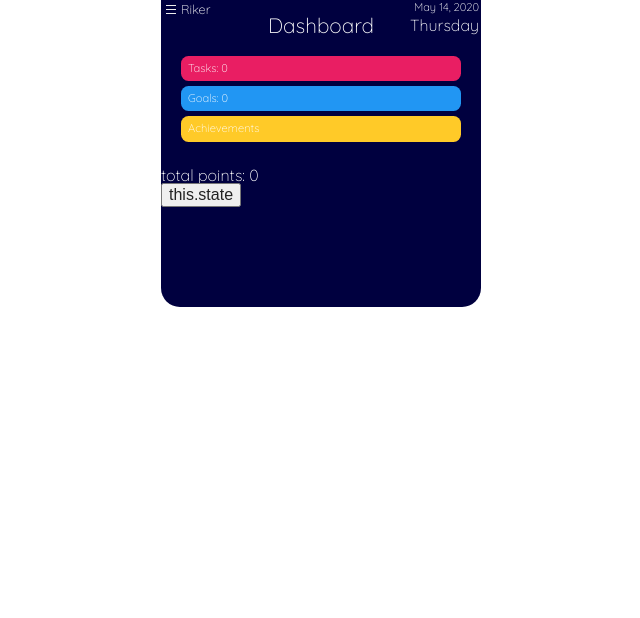
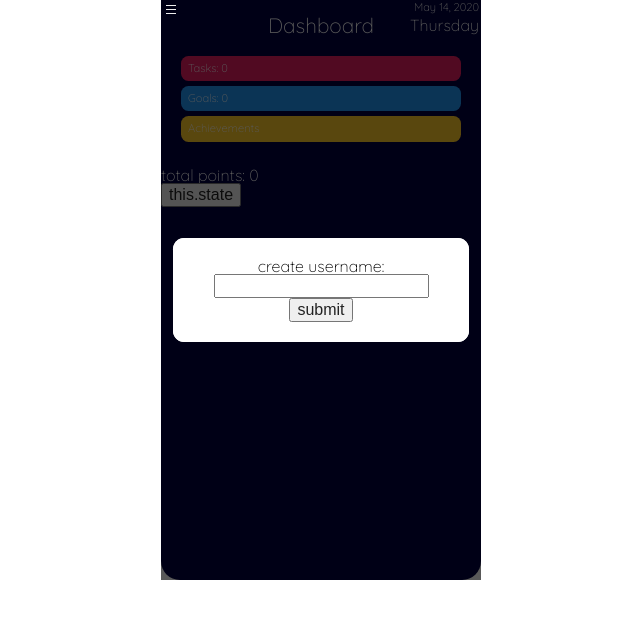
Before and after one commit to montgomeryrd/react-to-do, a React (Create React App) app: page / in a window 1280 px wide. Shown: the top 618 px of the page, without its empty margins (319-959 px from the left). Built offline with nearby package versions, Linux system fonts and the light colour scheme; a web font is replaced by a local one.

Commit message:
created a modal so that a user can create a profile

```diff
--- a/src/components/dashboard/Dashboard.js
+++ b/src/components/dashboard/Dashboard.js
@@ -2,6 +2,7 @@ import React from 'react';
 import { BrowserRouter as Router, Route, NavLink } from 'react-router-dom';
 import PropTypes from 'prop-types';
 
+import Modal from './Modal';
 import Settings from './Settings';
 import TasksPage from '../contentview/TasksPage';
 // import TomorrowsTasksPage from '../contentview/TomorrowsTasksPage';
@@ -27,15 +28,23 @@ class Dashboard extends React.Component {
             points : 0,
             taskCount: 0,
             goalCount: 0,
-            user: "Riker",
+            user: "",
+            userData: [],
+            users : [],
         }
         this.handleChangeForms=this.handleChangeForms.bind(this);
+        this.handleModalSubmit=this.handleModalSubmit.bind(this);
         this.handleTasksSubmit=this.handleTasksSubmit.bind(this);
         this.handleGoalsSubmit=this.handleGoalsSubmit.bind(this);
     }
     // Form functions
     handleChangeForms (e) {
         this.setState({value : e.target.value});
+    }
+    handleModalSubmit (e) {
+        e.preventDefault();
+        this.setState({user : this.state.value});
+        this.setState({value : ""});
     }
     handleTasksSubmit (e) {
         e.preventDefault();
@@ -47,7 +56,11 @@ class Dashboard extends React.Component {
         this.addGoalItem(this.state);
         this.setState({value : ""});
     }
-
+    // Modal
+    // createUser = (name) => {
+    //     name.id = Math.random() * 1000;
+    //     name.content = this.state.value;
+    // }
     // Task functions
     addTaskItem = (task) => {
         task.id = Math.random() * 1000;
@@ -117,6 +130,19 @@ class Dashboard extends React.Component {
 
         return (
             <div className="container">
+                { this.state.user === "" ?
+                    <div className="modal-container">
+                        <div className="modal">
+                            <Modal
+                                value={this.state.value}
+                                handleChangeForms={this.handleChangeForms}
+                                handleModalSubmit={this.handleModalSubmit}
+                            />
+                        </div>
+                    </div>
+                :
+                    null
+                }
                 <div className="dashboard-content-view">
                     <Settings />
                     <h6>{this.state.user}</h6>
@@ -180,6 +206,8 @@ class Dashboard extends React.Component {
                                     (<Archive
                                         {...props}
                                         toggleTomorrowsTasksPageFalse={this.toggleTomorrowsTasksPageFalse}
+                                        handleChangeForms={this.handleChangeForms}
+                                        handleModalSubmit={this.handleModalSubmit}
                                         archivedTasks={this.state.archivedTasks}
                                         archivedGoals={this.state.archivedGoals}
                                     />)
--- /dev/null
+++ b/src/components/dashboard/Modal.js
@@ -0,0 +1,37 @@
+/* eslint-disable react/prop-types */
+import React, { useLayoutEffect } from 'react';
+
+function Modal({value, handleChangeForms, handleModalSubmit}) {
+    useLockBodyScroll();
+
+    return (
+        <div className="modal">
+            <form onSubmit={handleModalSubmit}>
+                <label htmlFor="name-input">create username: </label>
+                <input id="name-input"
+                    type="text"
+                    required minLength="3"
+                    maxLength="10"
+                    value={value}
+                    autoComplete="off"
+                    placeholder=""
+                    onChange={handleChangeForms}
+                />
+                <button className="modal-button" type="submit" onSubmit={handleModalSubmit}>submit</button>
+            </form>
+        </div>
+    );
+}
+
+function useLockBodyScroll() {
+    useLayoutEffect(() => {
+     // Get original body overflow
+     const originalStyle = window.getComputedStyle(document.body).overflow;
+     // Prevent scrolling on mount
+     document.body.style.overflow = 'hidden';
+     // Re-enable scrolling when component unmounts
+     return () => document.body.style.overflow = originalStyle;
+     }, []); // Empty array ensures effect is only run on mount and unmount
+}
+
+export default Modal;
--- a/src/styles/dashboard.css
+++ b/src/styles/dashboard.css
@@ -8,6 +8,8 @@ font-family: 'Quicksand', sans-serif;
 font-family: 'Arapey', serif;
 font-family: 'Roboto', sans-serif;
 font-family: 'Open Sans Condensed', sans-serif;
+
+320 x 480
 */
 
 .container {
@@ -16,9 +18,36 @@ font-family: 'Open Sans Condensed', sans-serif;
     border-bottom-left-radius: 5mm;
     border-bottom-right-radius: 5mm;
     width: 320px;
+    height: 480px;
     margin: 0 auto;
     font-family: 'Quicksand', sans-serif;
     padding-bottom: 100px;
+}
+
+/* Modal */
+
+.modal-container {
+    align-items: center;
+    justify-content: center;
+    background-color: rgba(0, 0, 0, 0.65);
+    display: flex;
+    position: fixed;
+    padding: 1em;
+    height: 548px;
+    width: 288px;
+}
+
+.modal {
+    align-items: center;
+    justify-content: center;
+    background-color: white;
+    color: black;
+    display: flex;
+    border-radius: 3mm;
+    height: 40px;
+    width: 200px;
+    padding: 2rem 3rem;
+    text-align: center;
 }
 
 /* Dashboard Styles */
```
